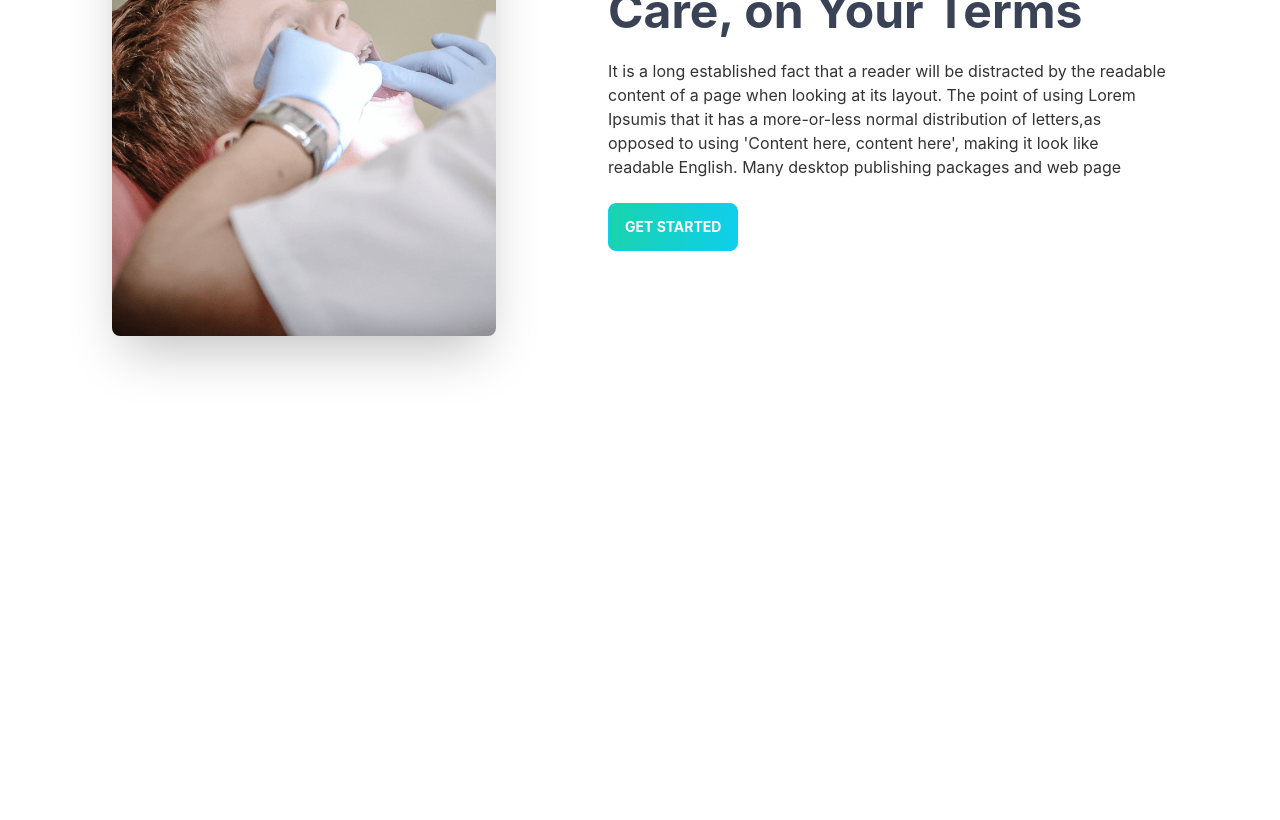
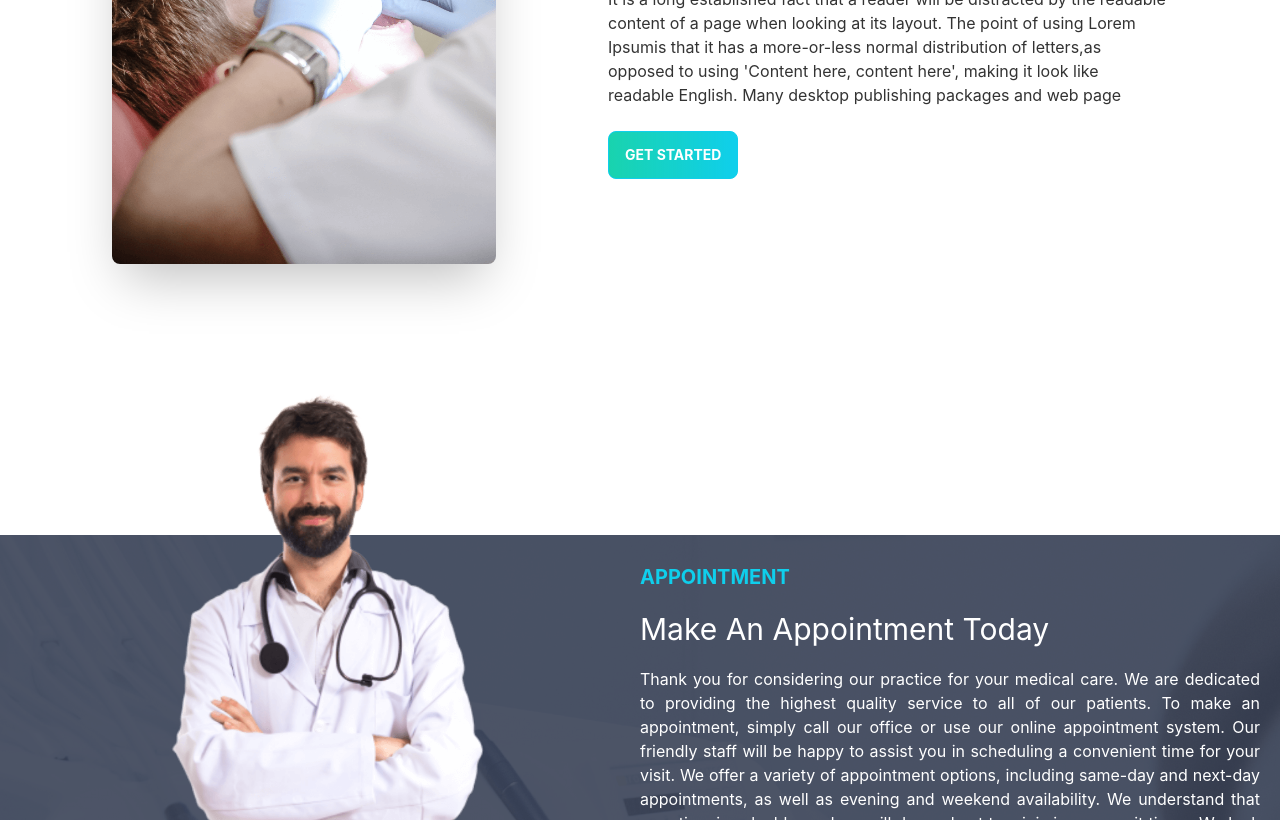
Before and after one commit to arnob-das/doctors-portal, a React (Create React App) app: page / in a window 1280 px wide. Shown: the part 1980-2800 px from the top of the page. Before the commit the page ends 2587 px from the top, so only its background shows below. Built offline with nearby package versions, Linux system fonts and the light colour scheme.

Commit message:
argin padding are fixed now and pop up image added in make an appointment section in home page

```diff
--- a/src/App.js
+++ b/src/App.js
@@ -7,10 +7,10 @@ import Login from './Pages/Login/Login';
 
 function App() {
   return (
-    <div className="lg:px-12 px-4">
+    <div className="">
       <Navbar />
       <Routes>
-        <Route path="/" element={<Home></Home>} />
+        <Route path="/" element={<Home />} />
         <Route path="/about" element={<About />} />
         <Route path="/login" element={<Login />} />
       </Routes>
--- a/src/Pages/Home/Banner.js
+++ b/src/Pages/Home/Banner.js
@@ -1,15 +1,16 @@
 import React from 'react';
 import chair from '../../assets/images/chair.png'
+import PrimaryButton from '../Shared/PrimaryButton';
 
 const Banner = () => {
     return (
-        <div className="hero min-h-screen">
+        <div className="hero min-h-screen lg:px-12">
             <div className="hero-content flex-col lg:flex-row-reverse">
                 <img src={chair} className="max-w-sm rounded-lg shadow-2xl" alt="Chair Background" />
                 <div>
                     <h1 className="text-5xl font-bold">Your New Smile Starts Here</h1>
                     <p className="py-6">Lorem Ipsum is simply dummy text of the printing and typesetting industry. Lorem Ipsum has been the industry's standard dummy text ever since the.</p>
-                    <button className="btn btn-primary uppercase text-white font-bold bg-gradient-to-r from-secondary bg-gradient-to-primary">Get Started</button>
+                    <PrimaryButton text="Get Started"/>
                 </div>
             </div>
         </div>
--- a/src/Pages/Home/Home.js
+++ b/src/Pages/Home/Home.js
@@ -1,6 +1,7 @@
 import React from 'react';
 import Banner from './Banner';
 import Info from './Info';
+import MakeAppointment from './MakeAppointment';
 import Services from './Services';
 
 const Home = () => {
@@ -9,6 +10,7 @@ const Home = () => {
             <Banner />
             <Info />
             <Services/>
+            <MakeAppointment/>
         </div>
     );
 };
--- a/src/Pages/Home/Info.js
+++ b/src/Pages/Home/Info.js
@@ -6,7 +6,7 @@ import Phone from '../../assets/icons/phone.svg'
 
 const Info = () => {
     return (
-        <div className="grid grid-cols-1 lg:grid-cols-3 gap-5">
+        <div className="grid grid-cols-1 lg:grid-cols-3 gap-5 lg:px-12">
             <InfoCard cardTitle="Openning Hours" cardDescription="Lorem Ipsum is simply dummy text of the pri" bgClass="bg-gradient-to-r from-secondary bg-gradient-to-primary" img={Clock} />
             <InfoCard cardTitle="Visit Our Location" cardDescription="Brooklyn, NY 10036, United States" bgClass="bg-accent" img={Marker} />
             <InfoCard cardTitle="Contact Us" cardDescription="+000 123 456789" bgClass="bg-gradient-to-r from-secondary bg-gradient-to-primary" img={Phone} />
--- /dev/null
+++ b/src/Pages/Home/MakeAppointment.js
@@ -0,0 +1,25 @@
+import React from 'react';
+import doctor from '../../assets/images/doctor.png'
+import appointment from '../../assets/images/appointment.png'
+import PrimaryButton from '../Shared/PrimaryButton';
+
+const MakeAppointment = () => {
+    return (
+        <section className="flex justify-center items-center my-10 lg:my-28 p-5 lg:p-0"
+            style={{
+                background: `url(${appointment})`
+            }}>
+            <div className="w-0 invisible lg:flex-1 lg:visible">
+                <img className="invisible lg:mt-[-200px] lg:visible" src={doctor} alt="doctor" />
+            </div>
+            <div className="lg:flex-1 lg:px-5">
+                <h3 className='text-xl text-primary font-bold uppercase mb-4'>Appointment</h3>
+                <h2 className='text-3xl text-white my-5'>Make An Appointment Today</h2>
+                <p className='text-white my-5 text-justify'>Thank you for considering our practice for your medical care. We are dedicated to providing the highest quality service to all of our patients. To make an appointment, simply call our office or use our online appointment system. Our friendly staff will be happy to assist you in scheduling a convenient time for your visit. We offer a variety of appointment options, including same-day and next-day appointments, as well as evening and weekend availability. We understand that your time is valuable, and we will do our best to minimize any wait times. We look forward to seeing you and helping you achieve optimal health.</p>
+                <PrimaryButton className="mt-5 lg:mt-5" text="Get Started" />
+            </div>
+        </section>
+    );
+};
+
+export default MakeAppointment;
--- a/src/Pages/Home/Services.js
+++ b/src/Pages/Home/Services.js
@@ -4,6 +4,7 @@ import cavity from '../../assets/images/cavity.png'
 import whitening from '../../assets/images/whitening.png'
 import flouride from '../../assets/images/fluoride.png'
 import treatment from '../../assets/images/treatment.png'
+import PrimaryButton from '../Shared/PrimaryButton';
 
 const Services = () => {
 
@@ -29,7 +30,7 @@ const Services = () => {
     ]
 
     return (
-        <div className="my-28">
+        <div className="my-10 lg:px-12">
             <div className="text-center">
                 <h3 className="text-primary text-xl font-bold uppercase">Our Services</h3>
                 <h2 className="text-4xl">Services We Provide</h2>
@@ -44,7 +45,7 @@ const Services = () => {
                     <div className="lg:mx-12">
                         <h1 className="text-5xl font-bold text-accent">Exceptional Dental <br></br> Care, on Your Terms</h1>
                         <p className="py-6">It is a long established fact that a reader will be distracted by the readable content of a page when looking at its layout. The point of using Lorem Ipsumis that it has a more-or-less normal distribution of letters,as opposed to using 'Content here, content here', making it look like readable English. Many desktop publishing packages and web page</p>
-                        <button className="btn btn-primary uppercase text-white font-bold bg-gradient-to-r from-secondary bg-gradient-to-primary">Get Started</button>
+                        <PrimaryButton text="Get Started"/>
                     </div>
                 </div>
             </div>
--- a/src/Pages/Shared/Navbar.js
+++ b/src/Pages/Shared/Navbar.js
@@ -13,7 +13,7 @@ const Navbar = () => {
     </>
 
     return (
-        <div className="navbar bg-base-100">
+        <div className="navbar bg-base-100 lg:px-12">
             <div className="navbar-start">
                 <div className="dropdown">
                     <label tabIndex={0} className="btn btn-ghost lg:hidden">
--- /dev/null
+++ b/src/Pages/Shared/PrimaryButton.js
@@ -0,0 +1,11 @@
+import React from 'react';
+
+const PrimaryButton = ({text}) => {
+    return (
+        <div>
+            <button className="btn btn-primary uppercase text-white font-bold bg-gradient-to-r from-secondary bg-gradient-to-primary">{text}</button>
+        </div>
+    );
+};
+
+export default PrimaryButton;
```
